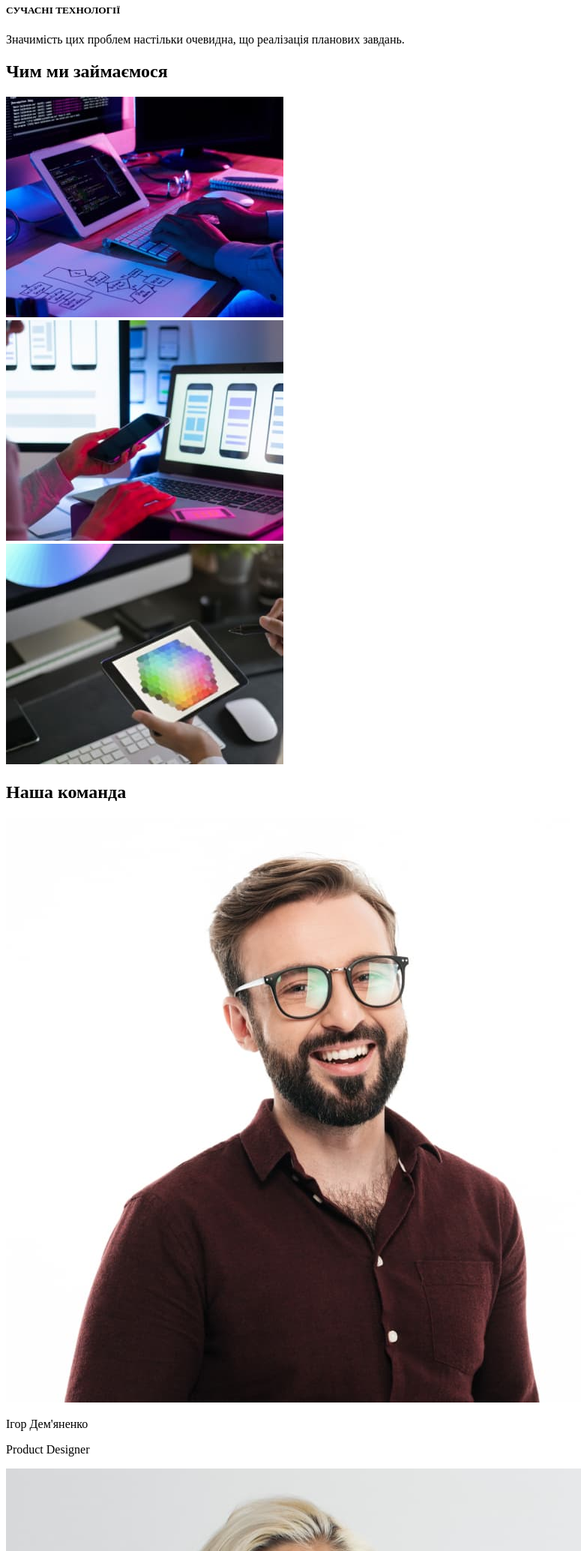
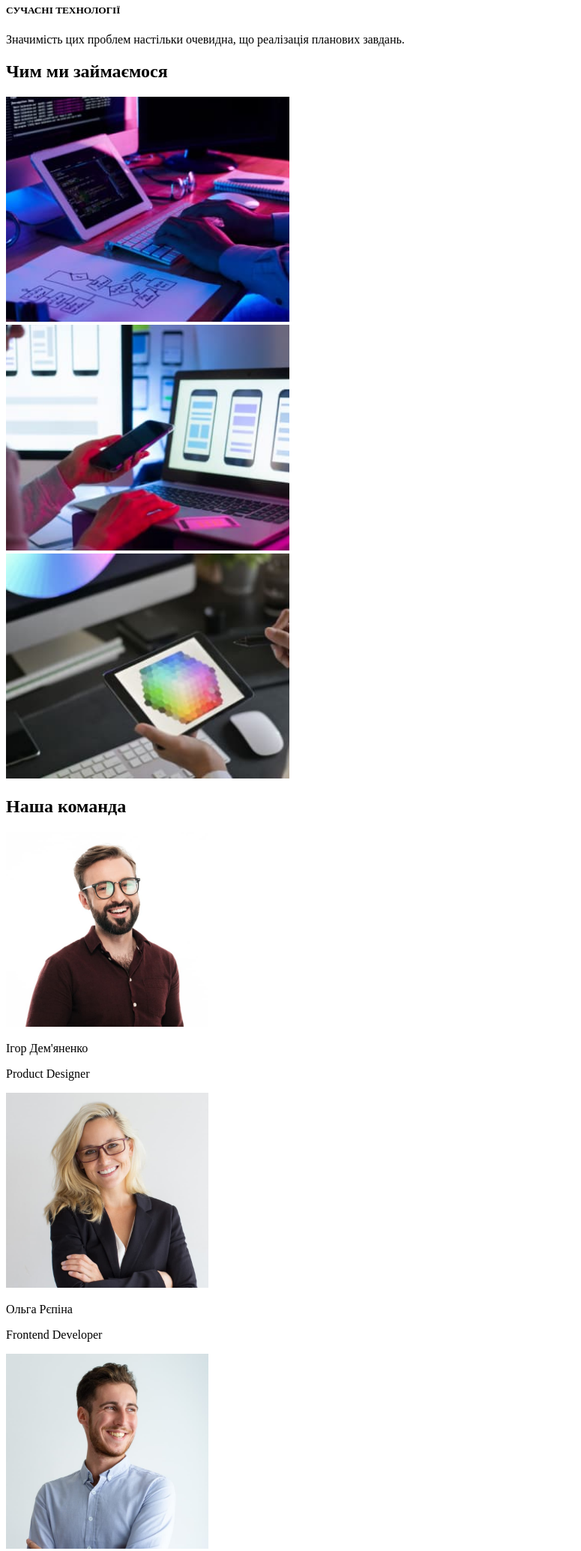
Before and after one commit to yuriisoroka165/goit-markup-hw-01, a plain HTML site: page index.html in a window 1280 px wide. Shown: the part 500-2568 px from the top of the page at 75% size, without its empty margins (0-775 px from the left). Drawn offline with Linux system fonts and the light colour scheme.

Commit message:
Added width to img tag

```diff
--- a/index.html
+++ b/index.html
@@ -65,35 +65,35 @@
                 <div class="company-work">
                     <h2>Чим ми займаємося</h2>
                     <div class="work">
-                        <img src="images/work1.jpg" alt="Програмування">
+                        <img src="images/work1.jpg" alt="Програмування" width="378px">
                     </div>
                     <div class="work">
-                        <img src="images/work2.jpg" alt="Аналітика">
+                        <img src="images/work2.jpg" alt="Аналітика"width="378px">
                     </div>
                     <div class="work">
-                        <img src="images/work3.jpg" alt="Дизайн">
+                        <img src="images/work3.jpg" alt="Дизайн"width="378px">
                     </div>
                 </div>
                 <!--company team-->
                 <div class="company-team">
                     <h2>Наша  команда</h2>
                     <div class="team-card">
-                        <img src="images/igordemyanenko.jpg" alt="Ігор Дем'яненко">
+                        <img src="images/igordemyanenko.jpg" alt="Ігор Дем'яненко" width="270px">
                         <p class="worker-name">Ігор Дем'яненко</p>
                         <p class="worker-position">Product Designer</p>
                     </div>
                     <div class="team-card">
-                        <img src="images/olgarepina.jpg" alt="Ольга Рєпіна">
+                        <img src="images/olgarepina.jpg" alt="Ольга Рєпіна" width="270px">
                         <p class="worker-name">Ольга Рєпіна</p>
                         <p class="worker-position">Frontend Developer</p>
                     </div>
                     <div class="team-card">
-                        <img src="images/mykolatarasov.jpg" alt="Микола Тарасов">
+                        <img src="images/mykolatarasov.jpg" alt="Микола Тарасов" width="270px">
                         <p class="worker-name">Микола Тарасов</p>
                         <p class="worker-position">Marketing</p>
                     </div>
                     <div class="team-card">
-                        <img src="images/mykhailoyermakov.jpg" alt="Михайло Єрмаков">
+                        <img src="images/mykhailoyermakov.jpg" alt="Михайло Єрмаков" width="270px">
                         <p class="worker-name">Михайло Єрмаков</p>
                         <p class="worker-position">UI Designer</p>
                     </div>
```
